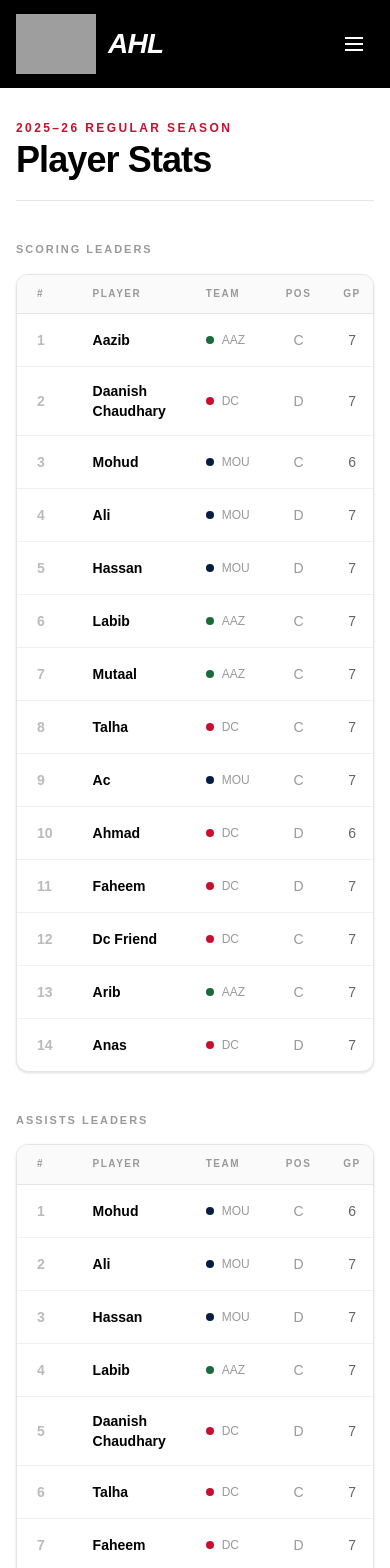
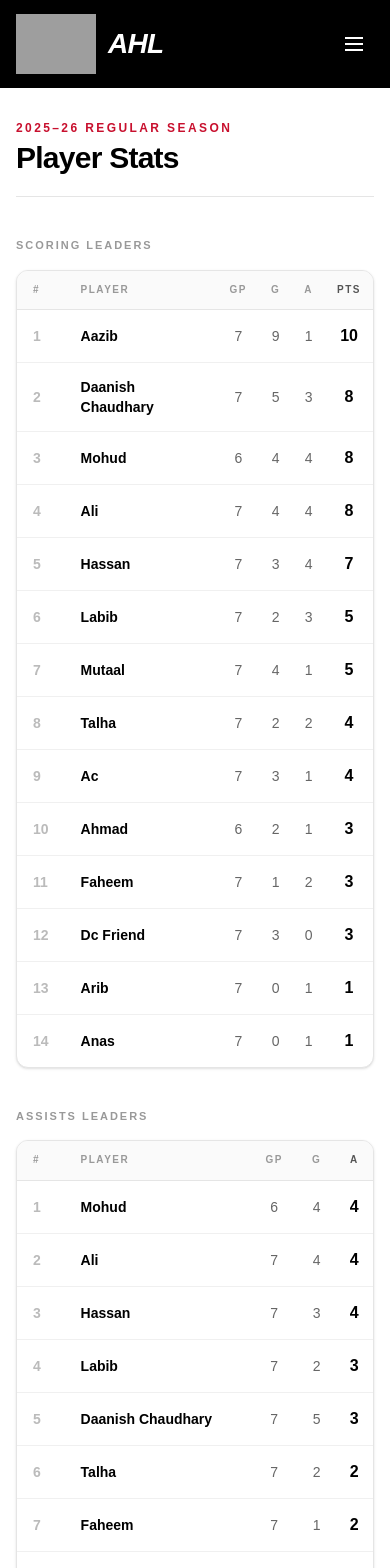
Before and after one commit to rizwan-mirza315/ahl, a Next.js app: page /stats in a window 390 px wide. Shown: the top 1568 px of the page. Built offline with nearby package versions, Linux system fonts and the light colour scheme; grey boxes are pictures that could not be loaded.

Commit message:
Make all pages responsive for mobile
Co-Authored-By: Claude Sonnet 4.6 <noreply@anthropic.com>

```diff
--- a/app/page.tsx
+++ b/app/page.tsx
@@ -14,18 +14,19 @@ export default function HomePage() {
       <div className="-mx-4 -mt-8">
         <ScoresTicker />
       </div>
+
       {/* Hero photo */}
       <section className="relative rounded-xl overflow-hidden bg-black w-full" style={{ aspectRatio: "4/3" }}>
         <Image src="/pray-up.jpeg" alt="Team prayer" fill className="object-cover object-center" priority />
         <div className="absolute inset-0 bg-black/55" />
-        <div className="relative flex items-center gap-8 px-10 h-full">
-          <Image src="/ahl-logo-v2.png" alt="AHL" width={340} height={340} className="flex-shrink-0" />
+        <div className="relative flex items-center gap-4 sm:gap-8 px-5 sm:px-10 h-full">
+          <Image src="/ahl-logo-v2.png" alt="AHL" width={340} height={340} className="flex-shrink-0 w-24 sm:w-[220px] md:w-[340px]" />
           <div>
-            <p className="text-[#c8102e] text-sm font-bold tracking-[0.2em] uppercase mb-2">2025–26 Regular Season</p>
-            <h1 className="text-4xl sm:text-5xl font-black text-white tracking-tight leading-none mb-3">
+            <p className="text-[#c8102e] text-[10px] sm:text-sm font-bold tracking-[0.2em] uppercase mb-1 sm:mb-2">2025–26 Regular Season</p>
+            <h1 className="text-2xl sm:text-4xl md:text-5xl font-black text-white tracking-tight leading-none mb-2 sm:mb-3">
               Ahmadiyya<br />Hockey League
             </h1>
-            <p className="text-[#ccc] text-base">Official stats, standings &amp; schedule</p>
+            <p className="text-[#ccc] text-xs sm:text-base hidden sm:block">Official stats, standings &amp; schedule</p>
           </div>
         </div>
       </section>
@@ -39,37 +40,42 @@ export default function HomePage() {
             <h2 className="text-sm font-black text-black tracking-wide uppercase">League Standings</h2>
             <Link href="/standings" className="text-[#c8102e] text-xs font-bold hover:underline">Full →</Link>
           </div>
+          <div className="overflow-x-auto">
             <table className="w-full text-sm">
               <thead>
                 <tr className="bg-[#fafafa] border-b border-[#e5e5e5] text-[#999] text-[10px] tracking-[0.15em] uppercase">
-                <th className="px-4 py-2.5 text-left w-6">#</th>
-                <th className="px-4 py-2.5 text-left">Team</th>
-                <th className="px-3 py-2.5 text-center">GP</th>
-                <th className="px-3 py-2.5 text-center">W</th>
-                <th className="px-3 py-2.5 text-center">L</th>
-                <th className="px-3 py-2.5 text-center">OT</th>
-                <th className="px-3 py-2.5 text-center font-black text-[#555]">PTS</th>
+                  <th className="px-3 py-2.5 text-left w-6">#</th>
+                  <th className="px-3 py-2.5 text-left">Team</th>
+                  <th className="px-2 py-2.5 text-center">GP</th>
+                  <th className="px-2 py-2.5 text-center">W</th>
+                  <th className="px-2 py-2.5 text-center">L</th>
+                  <th className="px-2 py-2.5 text-center">OT</th>
+                  <th className="px-2 py-2.5 text-center font-black text-[#555]">PTS</th>
                 </tr>
               </thead>
               <tbody>
                 {standings.map((row, i) => (
                   <tr key={row.team.id} className="border-b border-[#f0f0f0] last:border-0 hover:bg-[#fafafa] transition-colors">
-                  <td className="px-4 py-3 text-[#bbb] font-bold">{i + 1}</td>
-                  <td className="px-4 py-3">
+                    <td className="px-3 py-3 text-[#bbb] font-bold">{i + 1}</td>
+                    <td className="px-3 py-3">
                       <Link href={`/teams/${row.team.id}`} className="flex items-center gap-2 group">
-                      <TeamBadge team={row.team} size={44} />
-                      <span className="font-bold text-black text-[13px] group-hover:text-[#c8102e] transition-colors">{row.team.name}</span>
+                        <TeamBadge team={row.team} size={36} />
+                        <span className="font-bold text-black text-[13px] group-hover:text-[#c8102e] transition-colors leading-tight">
+                          <span className="hidden sm:inline">{row.team.name}</span>
+                          <span className="sm:hidden">{row.team.abbreviation}</span>
+                        </span>
                       </Link>
                     </td>
-                  <td className="px-3 py-3 text-center text-[#666]">{row.gp}</td>
-                  <td className="px-3 py-3 text-center text-[#666]">{row.w}</td>
-                  <td className="px-3 py-3 text-center text-[#666]">{row.l}</td>
-                  <td className="px-3 py-3 text-center text-[#666]">{row.ot}</td>
-                  <td className="px-3 py-3 text-center font-black text-black">{row.pts}</td>
+                    <td className="px-2 py-3 text-center text-[#666]">{row.gp}</td>
+                    <td className="px-2 py-3 text-center text-[#666]">{row.w}</td>
+                    <td className="px-2 py-3 text-center text-[#666]">{row.l}</td>
+                    <td className="px-2 py-3 text-center text-[#666]">{row.ot}</td>
+                    <td className="px-2 py-3 text-center font-black text-black">{row.pts}</td>
                   </tr>
                 ))}
               </tbody>
             </table>
+          </div>
         </section>
 
         {/* Scoring leaders */}
@@ -78,16 +84,17 @@ export default function HomePage() {
             <h2 className="text-sm font-black text-black tracking-wide uppercase">Scoring Leaders</h2>
             <Link href="/stats" className="text-[#c8102e] text-xs font-bold hover:underline">Full →</Link>
           </div>
+          <div className="overflow-x-auto">
             <table className="w-full text-sm">
               <thead>
                 <tr className="bg-[#fafafa] border-b border-[#e5e5e5] text-[#999] text-[10px] tracking-[0.15em] uppercase">
-                <th className="px-4 py-2.5 text-left w-6">#</th>
-                <th className="px-4 py-2.5 text-left">Player</th>
-                <th className="px-3 py-2.5 text-center">Team</th>
-                <th className="px-3 py-2.5 text-center">GP</th>
-                <th className="px-3 py-2.5 text-center">G</th>
-                <th className="px-3 py-2.5 text-center">A</th>
-                <th className="px-3 py-2.5 text-center font-black text-[#555]">PTS</th>
+                  <th className="px-3 py-2.5 text-left w-6">#</th>
+                  <th className="px-3 py-2.5 text-left">Player</th>
+                  <th className="px-2 py-2.5 text-center hidden sm:table-cell">Team</th>
+                  <th className="px-2 py-2.5 text-center">GP</th>
+                  <th className="px-2 py-2.5 text-center">G</th>
+                  <th className="px-2 py-2.5 text-center">A</th>
+                  <th className="px-2 py-2.5 text-center font-black text-[#555]">PTS</th>
                 </tr>
               </thead>
               <tbody>
@@ -95,20 +102,21 @@ export default function HomePage() {
                   const team = teams.find(t => t.id === player.teamId);
                   return (
                     <tr key={player.id} className="border-b border-[#f0f0f0] last:border-0 hover:bg-[#fafafa] transition-colors">
-                    <td className="px-4 py-3 text-[#bbb] font-bold">{i + 1}</td>
-                    <td className="px-4 py-3 font-bold text-black">{player.name}</td>
-                    <td className="px-3 py-3 text-center">
-                      {team && <TeamBadge team={team} size={52} />}
+                      <td className="px-3 py-3 text-[#bbb] font-bold">{i + 1}</td>
+                      <td className="px-3 py-3 font-bold text-black">{player.name}</td>
+                      <td className="px-2 py-3 text-center hidden sm:table-cell">
+                        {team && <TeamBadge team={team} size={36} />}
                       </td>
-                    <td className="px-3 py-3 text-center text-[#666]">{player.gamesPlayed}</td>
-                    <td className="px-3 py-3 text-center text-[#666]">{player.goals}</td>
-                    <td className="px-3 py-3 text-center text-[#666]">{player.assists}</td>
-                    <td className="px-3 py-3 text-center font-black text-black">{player.goals + player.assists}</td>
+                      <td className="px-2 py-3 text-center text-[#666]">{player.gamesPlayed}</td>
+                      <td className="px-2 py-3 text-center text-[#666]">{player.goals}</td>
+                      <td className="px-2 py-3 text-center text-[#666]">{player.assists}</td>
+                      <td className="px-2 py-3 text-center font-black text-black">{player.goals + player.assists}</td>
                     </tr>
                   );
                 })}
               </tbody>
             </table>
+          </div>
         </section>
 
       </div>
--- a/app/players/[id]/page.tsx
+++ b/app/players/[id]/page.tsx
@@ -20,7 +20,7 @@ function PlayerCard({ player, team }: { player: ReturnType<typeof getPlayerById>
   const [expanded, setExpanded] = useState(false);
 
   return (
-    <div className="min-h-screen flex flex-col items-center justify-start py-12 px-4">
+    <div className="flex flex-col items-center justify-start py-6 sm:py-12 px-0 sm:px-4">
       <div className="w-full max-w-sm">
         {/* Card */}
         <div className="bg-white rounded-2xl overflow-hidden shadow-lg border border-[#e5e5e5]">
--- a/app/standings/page.tsx
+++ b/app/standings/page.tsx
@@ -9,46 +9,51 @@ export default function StandingsPage() {
     <div className="space-y-6">
       <div className="border-b border-[#e5e5e5] pb-5">
         <p className="text-[#c8102e] text-xs font-bold tracking-[0.2em] uppercase mb-1">2025–26 Regular Season</p>
-        <h1 className="text-4xl font-black text-black tracking-tight">Standings</h1>
+        <h1 className="text-3xl sm:text-4xl font-black text-black tracking-tight">Standings</h1>
       </div>
 
       <div className="bg-white border border-[#e5e5e5] rounded-xl overflow-hidden shadow-sm">
+        <div className="overflow-x-auto">
           <table className="w-full text-sm">
             <thead>
               <tr className="bg-[#fafafa] border-b border-[#e5e5e5] text-[#999] text-[10px] tracking-[0.15em] uppercase">
-              <th className="px-5 py-3 text-left w-8 font-bold">#</th>
-              <th className="px-5 py-3 text-left font-bold">Team</th>
-              <th className="px-4 py-3 text-center font-bold">GP</th>
-              <th className="px-4 py-3 text-center font-bold">W</th>
-              <th className="px-4 py-3 text-center font-bold">L</th>
-              <th className="px-4 py-3 text-center font-bold">OT</th>
-              <th className="px-4 py-3 text-center font-bold">GF</th>
-              <th className="px-4 py-3 text-center font-bold">GA</th>
-              <th className="px-4 py-3 text-center font-black text-[#555]">PTS</th>
+                <th className="px-4 py-3 text-left w-8 font-bold">#</th>
+                <th className="px-4 py-3 text-left font-bold">Team</th>
+                <th className="px-3 py-3 text-center font-bold">GP</th>
+                <th className="px-3 py-3 text-center font-bold">W</th>
+                <th className="px-3 py-3 text-center font-bold">L</th>
+                <th className="px-3 py-3 text-center font-bold">OT</th>
+                <th className="px-3 py-3 text-center font-bold hidden sm:table-cell">GF</th>
+                <th className="px-3 py-3 text-center font-bold hidden sm:table-cell">GA</th>
+                <th className="px-3 py-3 text-center font-black text-[#555]">PTS</th>
               </tr>
             </thead>
             <tbody>
               {rows.map((row, i) => (
                 <tr key={row.team.id} className="border-b border-[#f0f0f0] last:border-0 hover:bg-[#fafafa] transition-colors">
-                <td className="px-5 py-4 text-[#bbb] font-bold">{i + 1}</td>
-                <td className="px-5 py-4">
-                  <Link href={`/teams/${row.team.id}`} className="flex items-center gap-3 group">
-                    <TeamBadge team={row.team} size={48} />
-                    <span className="font-bold text-black group-hover:text-[#c8102e] transition-colors">{row.team.name}</span>
+                  <td className="px-4 py-4 text-[#bbb] font-bold">{i + 1}</td>
+                  <td className="px-4 py-4">
+                    <Link href={`/teams/${row.team.id}`} className="flex items-center gap-2 sm:gap-3 group">
+                      <TeamBadge team={row.team} size={40} />
+                      <span className="font-bold text-black group-hover:text-[#c8102e] transition-colors leading-tight">
+                        <span className="hidden sm:inline">{row.team.name}</span>
+                        <span className="sm:hidden">{row.team.abbreviation}</span>
+                      </span>
                     </Link>
                   </td>
-                <td className="px-4 py-4 text-center text-[#666]">{row.gp}</td>
-                <td className="px-4 py-4 text-center text-[#666]">{row.w}</td>
-                <td className="px-4 py-4 text-center text-[#666]">{row.l}</td>
-                <td className="px-4 py-4 text-center text-[#666]">{row.ot}</td>
-                <td className="px-4 py-4 text-center text-[#666]">{row.gf}</td>
-                <td className="px-4 py-4 text-center text-[#666]">{row.ga}</td>
-                <td className="px-4 py-4 text-center font-black text-black text-base">{row.pts}</td>
+                  <td className="px-3 py-4 text-center text-[#666]">{row.gp}</td>
+                  <td className="px-3 py-4 text-center text-[#666]">{row.w}</td>
+                  <td className="px-3 py-4 text-center text-[#666]">{row.l}</td>
+                  <td className="px-3 py-4 text-center text-[#666]">{row.ot}</td>
+                  <td className="px-3 py-4 text-center text-[#666] hidden sm:table-cell">{row.gf}</td>
+                  <td className="px-3 py-4 text-center text-[#666] hidden sm:table-cell">{row.ga}</td>
+                  <td className="px-3 py-4 text-center font-black text-black text-base">{row.pts}</td>
                 </tr>
               ))}
             </tbody>
           </table>
         </div>
+      </div>
       <p className="text-[#bbb] text-xs">OT = Overtime loss (1 point) · Teams sorted by points, then wins</p>
     </div>
   );
--- a/app/stats/page.tsx
+++ b/app/stats/page.tsx
@@ -19,24 +19,25 @@ export default function StatsPage() {
         <p className="text-[#c8102e] text-xs font-bold tracking-[0.2em] uppercase mb-1">
           2025–26 Regular Season
         </p>
-        <h1 className="text-4xl font-black text-black tracking-tight">Player Stats</h1>
+        <h1 className="text-3xl sm:text-4xl font-black text-black tracking-tight">Player Stats</h1>
       </div>
 
       {/* Top Scorers */}
       <section className="space-y-4">
         <h2 className="text-[11px] font-bold text-[#999] tracking-[0.18em] uppercase">Scoring Leaders</h2>
         <div className="bg-white border border-[#e5e5e5] rounded-xl overflow-hidden shadow-sm">
+          <div className="overflow-x-auto">
             <table className="w-full text-sm">
               <thead>
                 <tr className="bg-[#fafafa] border-b border-[#e5e5e5] text-[#999] text-[10px] tracking-[0.15em] uppercase">
-                <th className="px-5 py-3 text-left w-8 font-bold">#</th>
-                <th className="px-5 py-3 text-left font-bold">Player</th>
-                <th className="px-5 py-3 text-left font-bold">Team</th>
-                <th className="px-4 py-3 text-center font-bold">Pos</th>
-                <th className="px-4 py-3 text-center font-bold">GP</th>
-                <th className="px-4 py-3 text-center font-bold">G</th>
-                <th className="px-4 py-3 text-center font-bold">A</th>
-                <th className="px-4 py-3 text-center font-black text-[#555]">PTS</th>
+                  <th className="px-4 py-3 text-left w-8 font-bold">#</th>
+                  <th className="px-4 py-3 text-left font-bold">Player</th>
+                  <th className="px-4 py-3 text-left font-bold hidden sm:table-cell">Team</th>
+                  <th className="px-3 py-3 text-center font-bold hidden sm:table-cell">Pos</th>
+                  <th className="px-3 py-3 text-center font-bold">GP</th>
+                  <th className="px-3 py-3 text-center font-bold">G</th>
+                  <th className="px-3 py-3 text-center font-bold">A</th>
+                  <th className="px-3 py-3 text-center font-black text-[#555]">PTS</th>
                 </tr>
               </thead>
               <tbody>
@@ -44,9 +45,9 @@ export default function StatsPage() {
                   const team = teamById(player.teamId);
                   return (
                     <tr key={player.id} className="border-b border-[#f0f0f0] last:border-0 hover:bg-[#fafafa] transition-colors">
-                    <td className="px-5 py-3.5 text-[#bbb] font-bold">{i + 1}</td>
-                    <td className="px-5 py-3.5 font-bold text-black">{player.name}</td>
-                    <td className="px-5 py-3.5">
+                      <td className="px-4 py-3.5 text-[#bbb] font-bold">{i + 1}</td>
+                      <td className="px-4 py-3.5 font-bold text-black">{player.name}</td>
+                      <td className="px-4 py-3.5 hidden sm:table-cell">
                         {team && (
                           <Link href={`/teams/${team.id}`} className="flex items-center gap-2 group w-fit">
                             <span className="w-2 h-2 rounded-full flex-shrink-0" style={{ backgroundColor: team.color }} />
@@ -54,16 +55,17 @@ export default function StatsPage() {
                           </Link>
                         )}
                       </td>
-                    <td className="px-4 py-3.5 text-center text-[#999]">{player.position}</td>
-                    <td className="px-4 py-3.5 text-center text-[#666]">{player.gamesPlayed}</td>
-                    <td className="px-4 py-3.5 text-center text-[#666]">{player.goals}</td>
-                    <td className="px-4 py-3.5 text-center text-[#666]">{player.assists}</td>
-                    <td className="px-4 py-3.5 text-center font-black text-black text-base">{player.goals + player.assists}</td>
+                      <td className="px-3 py-3.5 text-center text-[#999] hidden sm:table-cell">{player.position}</td>
+                      <td className="px-3 py-3.5 text-center text-[#666]">{player.gamesPlayed}</td>
+                      <td className="px-3 py-3.5 text-center text-[#666]">{player.goals}</td>
+                      <td className="px-3 py-3.5 text-center text-[#666]">{player.assists}</td>
+                      <td className="px-3 py-3.5 text-center font-black text-black text-base">{player.goals + player.assists}</td>
                     </tr>
                   );
                 })}
               </tbody>
             </table>
+          </div>
         </div>
       </section>
 
@@ -71,16 +73,17 @@ export default function StatsPage() {
       <section className="space-y-4">
         <h2 className="text-[11px] font-bold text-[#999] tracking-[0.18em] uppercase">Assists Leaders</h2>
         <div className="bg-white border border-[#e5e5e5] rounded-xl overflow-hidden shadow-sm">
+          <div className="overflow-x-auto">
             <table className="w-full text-sm">
               <thead>
                 <tr className="bg-[#fafafa] border-b border-[#e5e5e5] text-[#999] text-[10px] tracking-[0.15em] uppercase">
-                <th className="px-5 py-3 text-left w-8 font-bold">#</th>
-                <th className="px-5 py-3 text-left font-bold">Player</th>
-                <th className="px-5 py-3 text-left font-bold">Team</th>
-                <th className="px-4 py-3 text-center font-bold">Pos</th>
-                <th className="px-4 py-3 text-center font-bold">GP</th>
-                <th className="px-4 py-3 text-center font-bold">G</th>
-                <th className="px-4 py-3 text-center font-black text-[#555]">A</th>
+                  <th className="px-4 py-3 text-left w-8 font-bold">#</th>
+                  <th className="px-4 py-3 text-left font-bold">Player</th>
+                  <th className="px-4 py-3 text-left font-bold hidden sm:table-cell">Team</th>
+                  <th className="px-3 py-3 text-center font-bold hidden sm:table-cell">Pos</th>
+                  <th className="px-3 py-3 text-center font-bold">GP</th>
+                  <th className="px-3 py-3 text-center font-bold">G</th>
+                  <th className="px-3 py-3 text-center font-black text-[#555]">A</th>
                 </tr>
               </thead>
               <tbody>
@@ -88,9 +91,9 @@ export default function StatsPage() {
                   const team = teamById(player.teamId);
                   return (
                     <tr key={player.id} className="border-b border-[#f0f0f0] last:border-0 hover:bg-[#fafafa] transition-colors">
-                    <td className="px-5 py-3.5 text-[#bbb] font-bold">{i + 1}</td>
-                    <td className="px-5 py-3.5 font-bold text-black">{player.name}</td>
-                    <td className="px-5 py-3.5">
+                      <td className="px-4 py-3.5 text-[#bbb] font-bold">{i + 1}</td>
+                      <td className="px-4 py-3.5 font-bold text-black">{player.name}</td>
+                      <td className="px-4 py-3.5 hidden sm:table-cell">
                         {team && (
                           <Link href={`/teams/${team.id}`} className="flex items-center gap-2 group w-fit">
                             <span className="w-2 h-2 rounded-full flex-shrink-0" style={{ backgroundColor: team.color }} />
@@ -98,16 +101,17 @@ export default function StatsPage() {
                           </Link>
                         )}
                       </td>
-                    <td className="px-4 py-3.5 text-center text-[#999]">{player.position}</td>
-                    <td className="px-4 py-3.5 text-center text-[#666]">{player.gamesPlayed}</td>
-                    <td className="px-4 py-3.5 text-center text-[#666]">{player.goals}</td>
-                    <td className="px-4 py-3.5 text-center font-black text-black text-base">{player.assists}</td>
+                      <td className="px-3 py-3.5 text-center text-[#999] hidden sm:table-cell">{player.position}</td>
+                      <td className="px-3 py-3.5 text-center text-[#666]">{player.gamesPlayed}</td>
+                      <td className="px-3 py-3.5 text-center text-[#666]">{player.goals}</td>
+                      <td className="px-3 py-3.5 text-center font-black text-black text-base">{player.assists}</td>
                     </tr>
                   );
                 })}
               </tbody>
             </table>
           </div>
+        </div>
       </section>
     </div>
   );
--- a/app/teams/[id]/page.tsx
+++ b/app/teams/[id]/page.tsx
@@ -52,7 +52,7 @@ export default function TeamPage({ params }: { params: Promise<{ id: string }> }
       <h2 className="text-[11px] font-bold text-[#999] tracking-[0.18em] uppercase -mb-5">Roster</h2>
 
       {/* Player cards grid */}
-      <div className="grid grid-cols-2 sm:grid-cols-3 gap-4">
+      <div className="grid grid-cols-2 sm:grid-cols-3 gap-3 sm:gap-4">
         {skaters.map((player) => (
           <PlayerCard key={player.id} player={player} teamColor={team.color} />
         ))}
```
Also changed, not shown: app/schedule/page.tsx (+24 -18 lines). Lines whose indentation alone changed are shown as unchanged.
